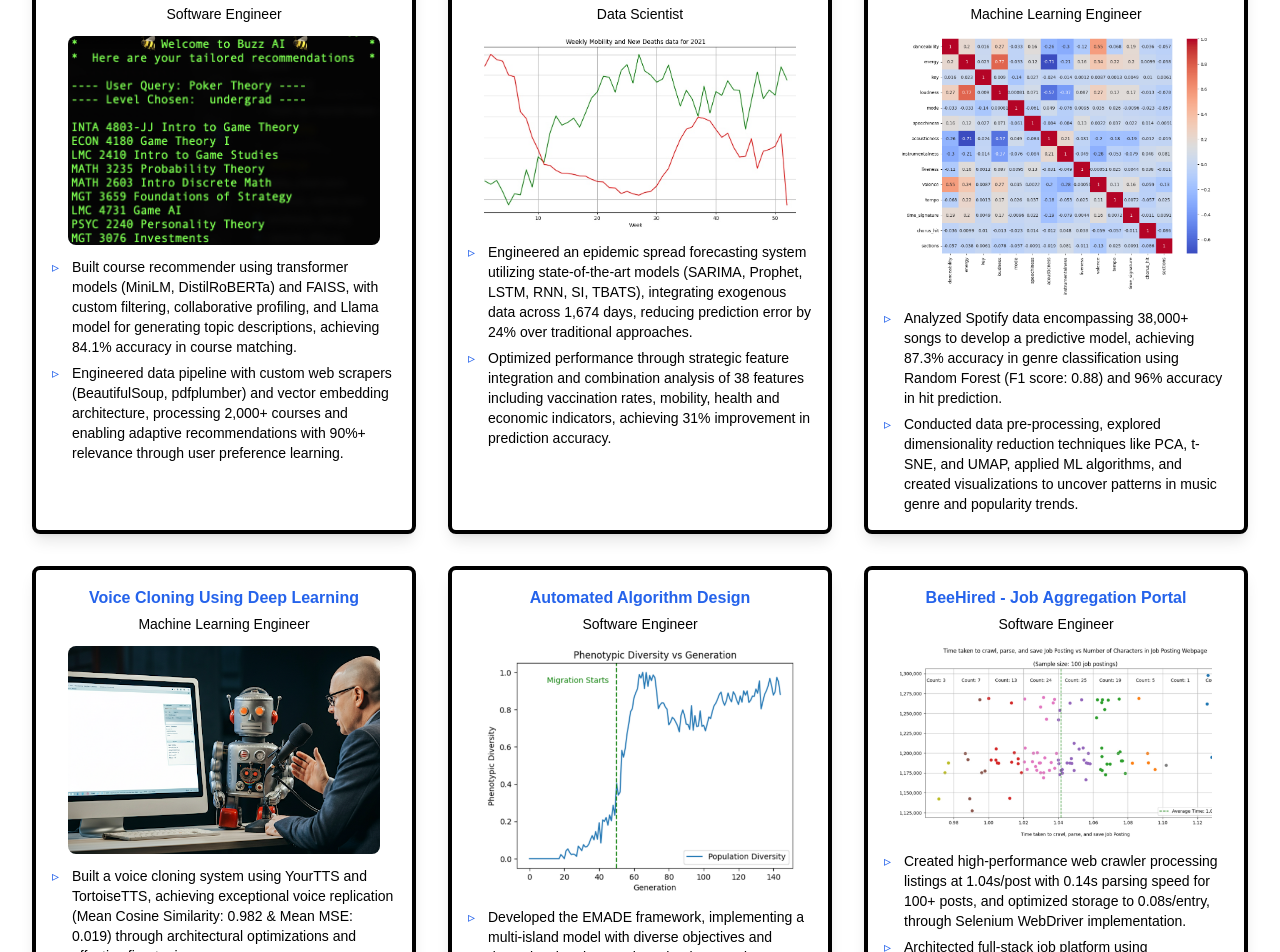
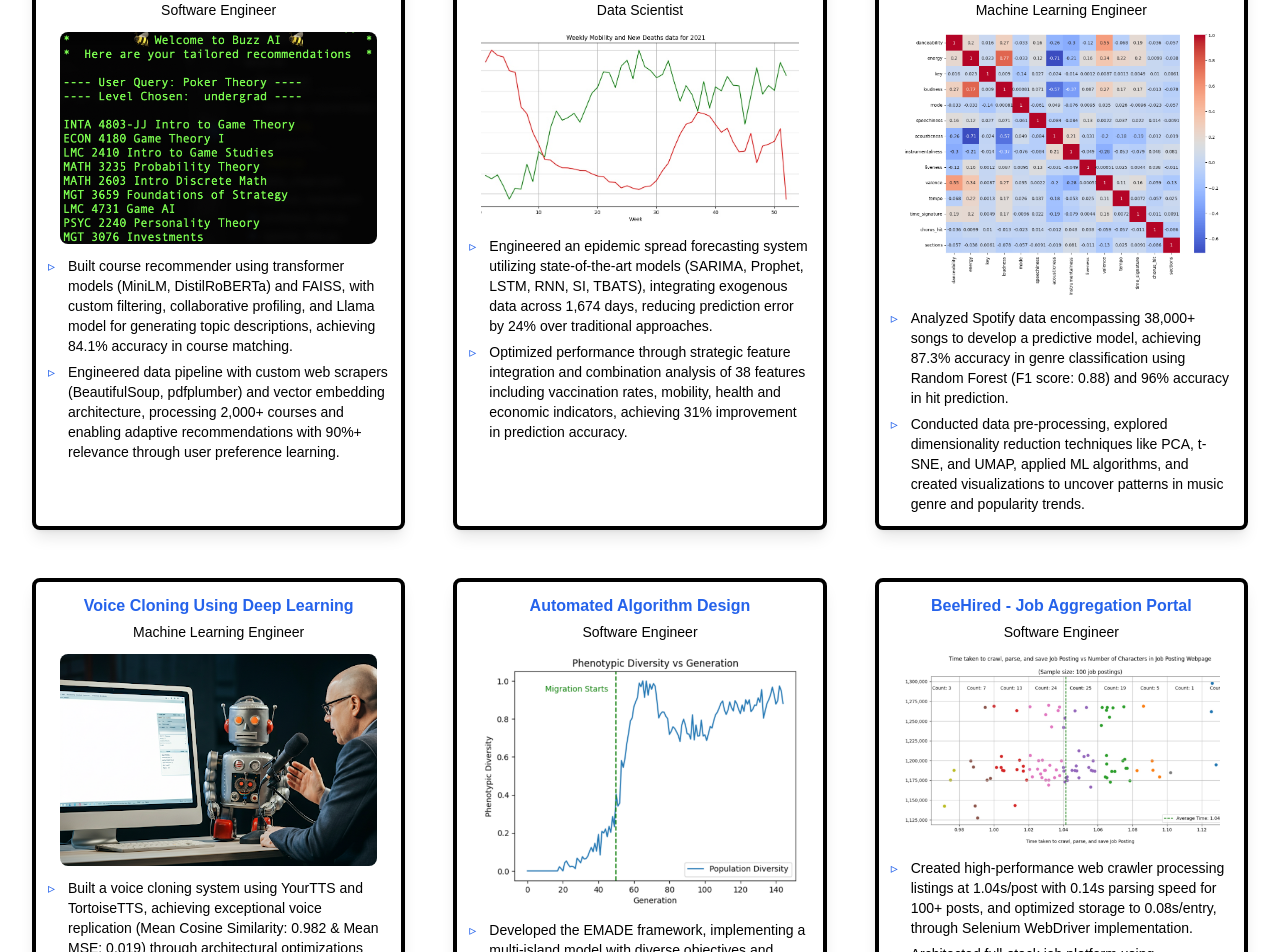
Before and after one commit to akshat-karwa/akshatkarwa.com, a Next.js app in the folder akshatkarwa.com/: page / in a window 1280 px wide. Shown: the part 1848-2800 px from the top of the page. Built offline with nearby package versions, Linux system fonts and the light colour scheme.

Commit message:
Updated UI

```diff
--- a/akshatkarwa.com/app/components/Projects.tsx
+++ b/akshatkarwa.com/app/components/Projects.tsx
@@ -8,17 +8,17 @@ export default function Projects() {
                 <h2 className="text-2xl sm:text-xl font-bold text-black text-center">SELECTED PROJECTS</h2>
             </div>
 
-            <div className="w-full max-w-[95rem] mx-auto grid grid-cols-1 sm:grid-cols-2 lg:grid-cols-3 gap-4 sm:gap-6 lg:gap-8">
+            <div className="w-full max-w-[95rem] mx-auto grid grid-cols-1 sm:grid-cols-2 lg:grid-cols-3 gap-6 sm:gap-8 lg:gap-12">
 
             <a href="https://github.com/Mehul20/Buzz-AI"
                 target="_blank"
                 rel="noopener noreferrer"
                 className="group flex w-full transform transition-all duration-300 hover:scale-[1.02]"
             >
-                <div className="bg-white/90 backdrop-blur-sm p-3 sm:p-4 rounded-lg shadow-lg border-4 border-black flex flex-col w-full">
+                <div className="bg-white/90 backdrop-blur-sm p-2 sm:p-3 rounded-lg shadow-lg border-4 border-black flex flex-col w-full max-w-2xl mx-auto">
                     <h3 className="text-sm sm:text-base font-semibold text-blue-600 mb-1">BuzzAI - Course Discovery System - Georgia Tech</h3>
                     <p className="text-xs sm:text-sm font-medium text-black mb-3">Software Engineer</p>
-                    <div className="mb-3 aspect-video px-2 sm:px-4">
+                    <div className="mb-3 aspect-video px-2 sm:px-3 w-full h-auto">
                         <img
                             src="/images/BuzzAI.jpg"
                             alt="BuzzAI Course Discovery Project"
@@ -43,10 +43,10 @@ export default function Projects() {
                 rel="noopener noreferrer"
                 className="group flex w-full transform transition-all duration-300 hover:scale-[1.02]"
             >
-                <div className="bg-white/90 backdrop-blur-sm p-3 sm:p-4 rounded-lg shadow-lg border-4 border-black flex flex-col w-full">
+                <div className="bg-white/90 backdrop-blur-sm p-2 sm:p-3 rounded-lg shadow-lg border-4 border-black flex flex-col w-full max-w-lg mx-auto">
                     <h3 className="text-sm sm:text-base font-semibold text-blue-600 mb-1">COVID Forecasting with Exogenous Data Integration</h3>
                     <p className="text-xs sm:text-sm font-medium text-black mb-3">Data Scientist</p>
-                    <div className="mb-3 aspect-video px-2 sm:px-4">
+                    <div className="mb-3 aspect-video px-2 sm:px-3 w-full h-auto">
                         <img
                             src="/images/covid_forecasting.jpg"
                             alt="COVID Forecasting Project"
@@ -71,10 +71,10 @@ export default function Projects() {
                 rel="noopener noreferrer"
                 className="group flex w-full transform transition-all duration-300 hover:scale-[1.02]"
             >
-                <div className="bg-white/90 backdrop-blur-sm p-3 sm:p-4 rounded-lg shadow-lg border-4 border-black flex flex-col w-full">
+                <div className="bg-white/90 backdrop-blur-sm p-2 sm:p-3 rounded-lg shadow-lg border-4 border-black flex flex-col w-full max-w-2xl mx-auto">
                     <h3 className="text-sm sm:text-base font-semibold text-blue-600 mb-1">Spotify Song Genre Classifier & Popularity Predictor</h3>
                     <p className="text-xs sm:text-sm font-medium text-black mb-3">Machine Learning Engineer</p>
-                    <div className="mb-3 aspect-video px-2 sm:px-4">
+                    <div className="mb-3 aspect-video px-2 sm:px-3 w-full h-auto">
                         <img
                             src="/images/genre_hit.jpg"
                             alt="Spotify Genre Popularity Project"
@@ -99,10 +99,10 @@ export default function Projects() {
                 rel="noopener noreferrer"
                 className="group flex w-full transform transition-all duration-300 hover:scale-[1.02]"
             >
-                <div className="bg-white/90 backdrop-blur-sm p-3 sm:p-4 rounded-lg shadow-lg border-4 border-black flex flex-col w-full">
+                <div className="bg-white/90 backdrop-blur-sm p-2 sm:p-3 rounded-lg shadow-lg border-4 border-black flex flex-col w-full max-w-2xl mx-auto">
                     <h3 className="text-sm sm:text-base font-semibold text-blue-600 mb-1">Voice Cloning Using Deep Learning</h3>
                     <p className="text-xs sm:text-sm font-medium text-black mb-3">Machine Learning Engineer</p>
-                    <div className="mb-3 aspect-video px-2 sm:px-4">
+                    <div className="mb-3 aspect-video px-2 sm:px-3 w-full h-auto">
                         <img
                             src="/images/voice_cloning.jpg"
                             alt="Voice Cloning Project"
@@ -127,10 +127,10 @@ export default function Projects() {
                 rel="noopener noreferrer"
                 className="group flex w-full transform transition-all duration-300 hover:scale-[1.02]"
             >
-                <div className="bg-white/90 backdrop-blur-sm p-3 sm:p-4 rounded-lg shadow-lg border-4 border-black flex flex-col w-full">
+                <div className="bg-white/90 backdrop-blur-sm p-2 sm:p-3 rounded-lg shadow-lg border-4 border-black flex flex-col w-full max-w-2xl mx-auto">
                     <h3 className="text-sm sm:text-base font-semibold text-blue-600 mb-1">Automated Algorithm Design</h3>
                     <p className="text-xs sm:text-sm font-medium text-black mb-3">Software Engineer</p>
-                    <div className="mb-3 aspect-video px-2 sm:px-4">
+                    <div className="mb-3 aspect-video px-2 sm:px-3 w-full h-auto">
                         <img
                             src="/images/AAD.jpg"
                             alt="Automated Algorithm Design Project"
@@ -151,10 +151,10 @@ export default function Projects() {
             </a>
 
             <a className="group flex w-full transform transition-all duration-300 hover:scale-[1.02]">
-                <div className="bg-white/90 backdrop-blur-sm p-3 sm:p-4 rounded-lg shadow-lg border-4 border-black flex flex-col w-full">
+                <div className="bg-white/90 backdrop-blur-sm p-2 sm:p-3 rounded-lg shadow-lg border-4 border-black flex flex-col w-full max-w-2xl mx-auto">
                     <h3 className="text-sm sm:text-base font-semibold text-blue-600 mb-1">BeeHired - Job Aggregation Portal</h3>
                     <p className="text-xs sm:text-sm font-medium text-black mb-3">Software Engineer</p>
-                    <div className="mb-3 aspect-video px-2 sm:px-4">
+                    <div className="mb-3 aspect-video px-2 sm:px-3 w-full h-auto">
                         <img
                             src="/images/bee_hired.jpg"
                             alt="BeeHired Project"
@@ -175,10 +175,10 @@ export default function Projects() {
             </a>
 
             <a className="group flex w-full transform transition-all duration-300 hover:scale-[1.02]">
-                <div className="bg-white/90 backdrop-blur-sm p-3 sm:p-4 rounded-lg shadow-lg border-4 border-black flex flex-col w-full">
+                <div className="bg-white/90 backdrop-blur-sm p-2 sm:p-3 rounded-lg shadow-lg border-4 border-black flex flex-col w-full max-w-2xl mx-auto">
                     <h3 className="text-sm sm:text-base font-semibold text-blue-600 mb-1">Real-Time Algorithmic Trading Platform</h3>
                     <p className="text-xs sm:text-sm font-medium text-black mb-3">Software Developer</p>
-                    <div className="mb-3 aspect-video px-2 sm:px-4">
+                    <div className="mb-3 aspect-video px-2 sm:px-3 w-full h-auto">
                         <img
                             src="/images/trading.jpg"
                             alt="Trading Platform Project"
@@ -200,10 +200,10 @@ export default function Projects() {
             </a>
 
             <a className="group flex w-full transform transition-all duration-300 hover:scale-[1.02]">
-                <div className="bg-white/90 backdrop-blur-sm p-3 sm:p-4 rounded-lg shadow-lg border-4 border-black flex flex-col w-full">
+                <div className="bg-white/90 backdrop-blur-sm p-2 sm:p-3 rounded-lg shadow-lg border-4 border-black flex flex-col w-full max-w-2xl mx-auto">
                     <h3 className="text-sm sm:text-base font-semibold text-blue-600 mb-1">Airline Database Management System</h3>
                     <p className="text-xs sm:text-sm font-medium text-black mb-3">Database Engineer</p>
-                    <div className="mb-3 aspect-video px-2 sm:px-4">
+                    <div className="mb-3 aspect-video px-2 sm:px-3 w-full h-auto">
                         <img
                             src="/images/airline_database.jpg"
                             alt="Airline Management Database Project"
@@ -223,10 +223,10 @@ export default function Projects() {
             </a>
 
             <a className="group flex w-full transform transition-all duration-300 hover:scale-[1.02]">
-                <div className="bg-white/90 backdrop-blur-sm p-3 sm:p-4 rounded-lg shadow-lg border-4 border-black flex flex-col w-full">
+                <div className="bg-white/90 backdrop-blur-sm p-2 sm:p-3 rounded-lg shadow-lg border-4 border-black flex flex-col w-full max-w-2xl mx-auto">
                     <h3 className="text-sm sm:text-base font-semibold text-blue-600 mb-1">Road Crossing Mobile Game</h3>
                     <p className="text-xs sm:text-sm font-medium text-black mb-3">Mobile Developer</p>
-                    <div className="mb-3 aspect-video px-2 sm:px-4">
+                    <div className="mb-3 aspect-video px-2 sm:px-3 w-full h-auto">
                         <img
                             src="/images/crossing_game.jpg"
                             alt="Road Crossing Game Project"
@@ -249,10 +249,10 @@ export default function Projects() {
                 rel="noopener noreferrer"
                 className="group flex w-full transform transition-all duration-300 hover:scale-[1.02]"
             >
-                <div className="bg-white/90 backdrop-blur-sm p-3 sm:p-4 rounded-lg shadow-lg border-4 border-black flex flex-col w-full">
+                <div className="bg-white/90 backdrop-blur-sm p-2 sm:p-3 rounded-lg shadow-lg border-4 border-black flex flex-col w-full max-w-2xl mx-auto">
                     <h3 className="text-sm sm:text-base font-semibold text-blue-600 mb-1">Coursework Constellation</h3>
                     <p className="text-xs sm:text-sm font-medium text-black mb-3">Data Visualization Engineer</p>
-                    <div className="mb-3 aspect-video px-2 sm:px-4">
+                    <div className="mb-3 aspect-video px-2 sm:px-3 w-full h-auto">
                         <img
                             src="/images/coursework_visualization.jpg"
                             alt="Coursework Visualization Project"
@@ -277,10 +277,10 @@ export default function Projects() {
                 rel="noopener noreferrer"
                 className="group flex w-full transform transition-all duration-300 hover:scale-[1.02]"
             >
-                <div className="bg-white/90 backdrop-blur-sm p-3 sm:p-4 rounded-lg shadow-lg border-4 border-black flex flex-col w-full">
+                <div className="bg-white/90 backdrop-blur-sm p-2 sm:p-3 rounded-lg shadow-lg border-4 border-black flex flex-col w-full max-w-2xl mx-auto">
                     <h3 className="text-sm sm:text-base font-semibold text-blue-600 mb-1">Machine Learning Specialization</h3>
                     <p className="text-xs sm:text-sm font-medium text-black mb-3">ML Developer</p>
-                    <div className="mb-3 aspect-video px-2 sm:px-4">
+                    <div className="mb-3 aspect-video px-2 sm:px-3 w-full h-auto">
                         <img
                             src="/images/ML_Coursera.jpg"
                             alt="JavaScript Applications Project"
@@ -305,10 +305,10 @@ export default function Projects() {
                 rel="noopener noreferrer"
                 className="group flex w-full transform transition-all duration-300 hover:scale-[1.02]"
             >
-                <div className="bg-white/90 backdrop-blur-sm p-3 sm:p-4 rounded-lg shadow-lg border-4 border-black flex flex-col w-full">
+                <div className="bg-white/90 backdrop-blur-sm p-2 sm:p-3 rounded-lg shadow-lg border-4 border-black flex flex-col w-full max-w-2xl mx-auto">
                     <h3 className="text-sm sm:text-base font-semibold text-blue-600 mb-1">JavaScript Applications</h3>
                     <p className="text-xs sm:text-sm font-medium text-black mb-3">Full Stack Developer</p>
-                    <div className="mb-3 aspect-video px-2 sm:px-4">
+                    <div className="mb-3 aspect-video px-2 sm:px-3 w-full h-auto">
                         <img
                             src="/images/JS_certificate.jpg"
                             alt="JavaScript Applications Project"
```
Also changed, not shown: akshatkarwa.com/app/components/Navbar.tsx (+6 -6 lines).
